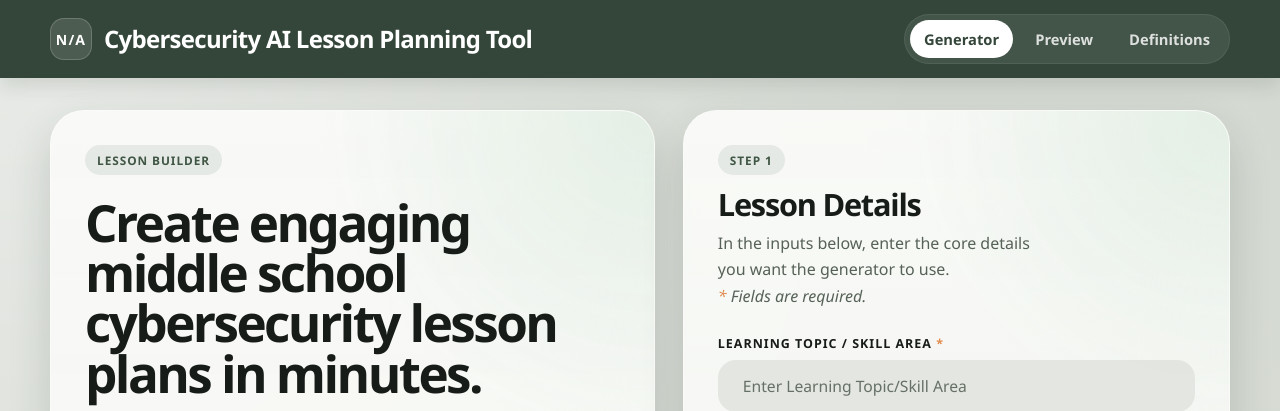
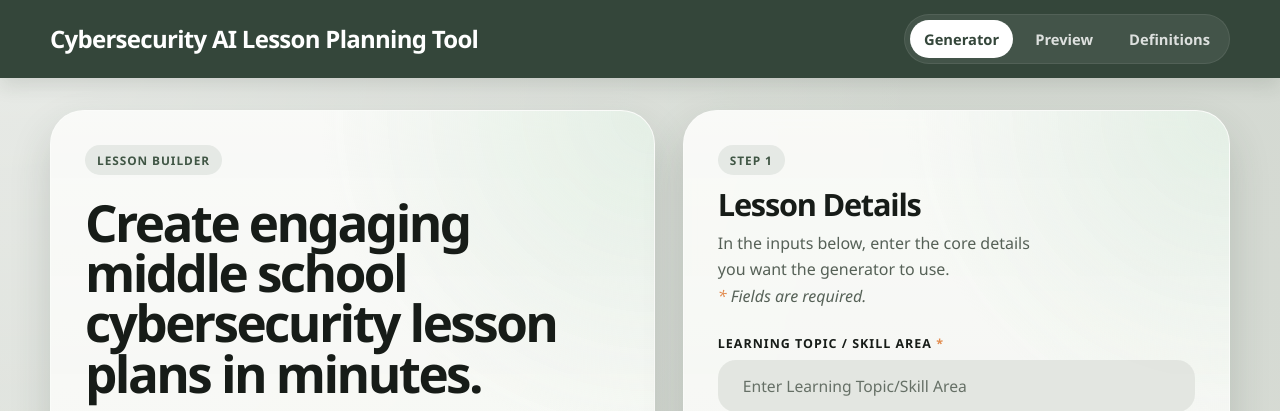
Before and after one commit to paduav/cyber-learn-tool, a Flask app: page / in a window 1280 px wide. Shown: the top 411 px of the page. Run offline with Flask 3, Linux system fonts and the light colour scheme.

Commit message:
remove N/A logo

```diff
--- a/templates/index.html
+++ b/templates/index.html
@@ -12,7 +12,6 @@
         <header class="site-header">
             <div class="header-inner">
                 <a class="brand-lockup" href="{{ url_for('index') }}" aria-label="LessonForge home">
-                    <span class="brand-badge">N/A</span>
                     <div class="brand-copy">
                         <span class="brand-mark">Cybersecurity AI Lesson Planning Tool</span>
                     </div>
--- a/templates/lesson-plan.html
+++ b/templates/lesson-plan.html
@@ -13,7 +13,6 @@
         <header class="site-header">
             <div class="header-inner">
                 <a class="brand-lockup" href="{{ url_for('index') }}" aria-label="LessonForge home">
-                    <span class="brand-badge">N/A</span>
                     <div class="brand-copy">
                         <span class="brand-mark">Cybersecurity AI Lesson Planning Tool</span>
                     </div>
```
